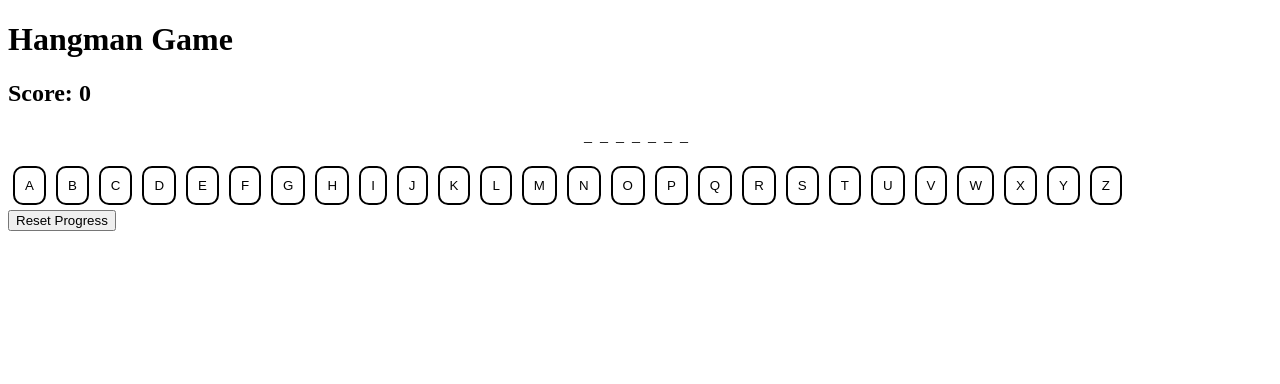
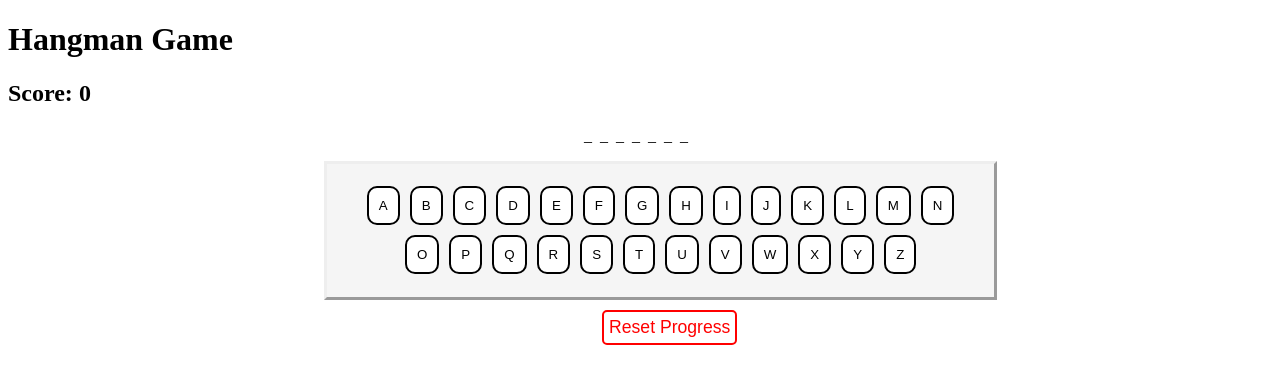
Before and after one commit to blackwakhu/hangman-react-typescript, a React (Vite) app: page / in a window 1280 px wide. Both pictures are taken after a click on the button "Play". Shown: the top 384 px of the page. Built offline with nearby package versions, Linux system fonts and the light colour scheme.

Commit message:
reset button and keyboard css

```diff
--- a/src/App.css
+++ b/src/App.css
@@ -3,6 +3,33 @@ main {
 
 .game-div{
 
+}
+
+.keyboard-div{
+  margin-left: 25%;
+  width: 50%;
+  text-align: center;
+  border: outset;
+  background: whitesmoke;
+  padding: 1.1em;
+  display: block;
+}
+
+.keyboard-reset{
+  color: red;
+  border: solid 2px red;
+  border-radius: 5px;
+  padding: 5px;
+  text-align: center;
+  margin-left: 47%;
+  margin-top: 10px;
+  background: white;
+  font-size: 1.1em;
+}
+
+.keyboard-reset:hover{
+  background: red;
+  color: white;
 }
 
 .keyboard-btns{
--- a/src/App.tsx
+++ b/src/App.tsx
@@ -76,12 +76,12 @@ export default function App() {
         <h2>Score: {score}</h2>
         <div className={`${win ? 'hidden': ''}`}>
           <p className="word_char">{word}</p>
-          <div>
+          <div className="keyboard-div">
             {letters.map((letter, index) => (
               <button onClick={()=>handleClick(letter)} className="keyboard-btns" key={index}>{letter}</button>
             ))}
           </div>
-          <button onClick={resetPlay}>Reset Progress</button>
+          <button className='keyboard-reset' onClick={resetPlay}>Reset Progress</button>
         </div>
         <div className={`${win ? '': 'hidden'}`}>
           <p className="win-msg">You Got The Word</p>
```
